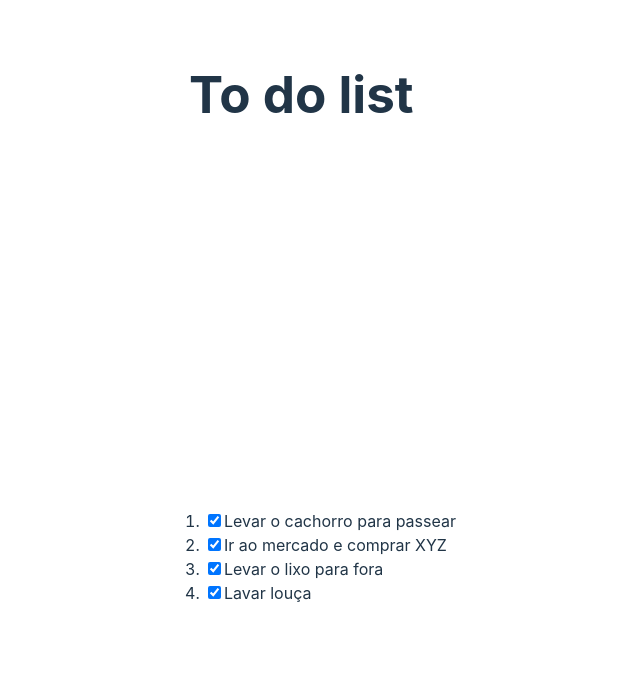
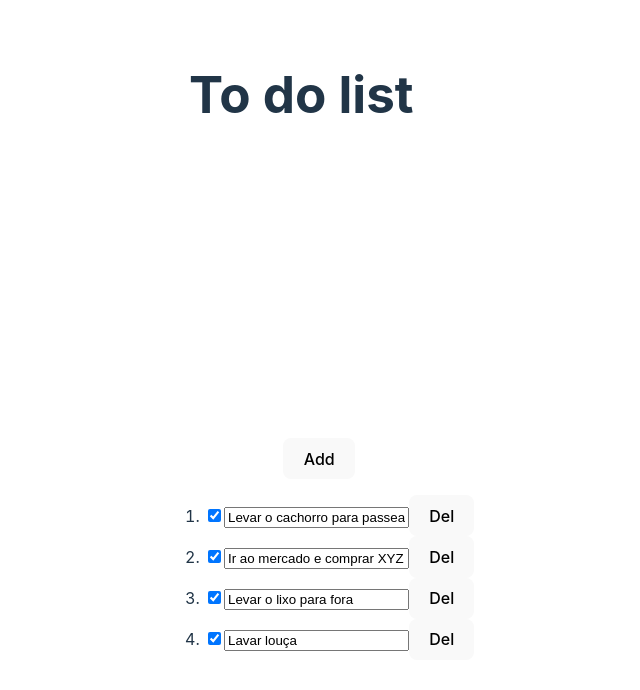
Before and after one commit to ruan-cardozo/docker-proj, a React (Vite) app in the folder frontends/todo-list/: page / in a window 1280 px wide. Shown: the top 690 px of the page, without its empty margins (316-956 px from the left). Built offline with nearby package versions, Linux system fonts and the light colour scheme.

Commit message:
refactor(useState study)

```diff
--- a/frontends/todo-list/src/components/TodoList/TodoList.tsx
+++ b/frontends/todo-list/src/components/TodoList/TodoList.tsx
@@ -1,20 +1,53 @@
-const tasks = [
+import { useState } from "react";
+
+type TaskListItem = {
+    id: number,
+    name: string,
+    isDone: boolean
+}
+
+type TaskList = TaskListItem[];
+
+const initialTasks: TaskList = [
     { id: 1, name: "Levar o cachorro para passear", isDone: true },
     { id: 4, name: "Ir ao mercado e comprar XYZ", isDone: true},
     { id: 2, name: "Levar o lixo para fora", isDone: true },
-    { id: 3, name: "Lavar louça", isDone: true }
+    { id: 3, name: "Lavar louça", isDone: true}
 ];
 
 function TodoList() {
+    const [tasks, setTasks] = useState<TaskList>(initialTasks);
     return (
+    <div>
+        <button type="button" onClick={() => {
+            const newItem: TaskListItem = {
+                id: tasks.length + 1,
+                name: "New Task",
+                isDone: false
+            };
+            tasks.push(newItem);
+            setTasks([...tasks]);
+        }}>Add</button>
         <ul style={{ listStyleType: "counter-style"}}>
-            {tasks.map(task => (
+            {tasks.map((task,index) => (
                 <li key={task.id} style={{textAlign: "left"}}>
-                    <input type="checkbox" checked={task.isDone} ></input>
-                    {task.name}
+                    <input type="checkbox" checked={task.isDone} onChange={() => {
+                        task.isDone = !task.isDone;
+                        setTasks([...tasks]);
+                    }}></input>
+                    <input type="text" onChange={(e) => {
+                        console.log(e);
+                        task.name = e.target.value
+                        setTasks([...tasks]);
+                    }} value={task.name}/>
+                    <button type="button" onClick={() => {
+                        tasks.splice(index,1);
+                        setTasks([...tasks]);
+                    }}>Del</button>
                 </li>
             ))}
         </ul>
+    </div>
     );
 }
 
```
